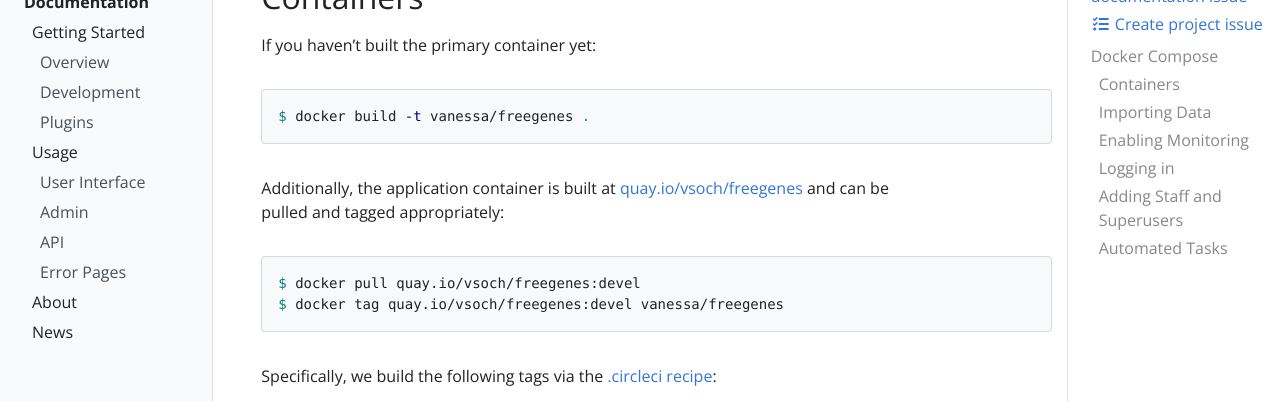
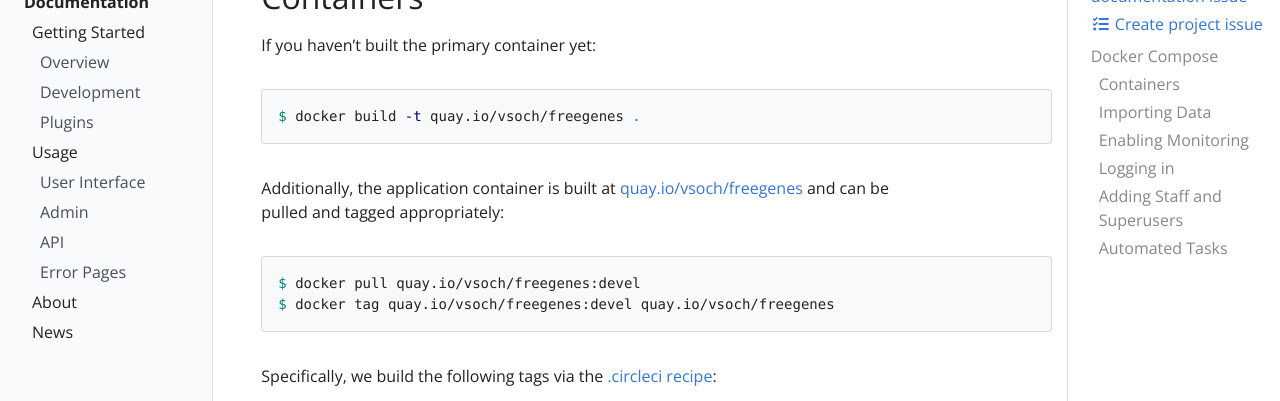
Before and after one commit to vsoch/freegenes, a Jekyll site: the page built from docs/_docs/development/start.md, in a window 1280 px wide and 900 px high, scrolled down 467 px. Shown: the part 152-553 px from the top of the window. Built offline with Jekyll 4.4.1, drawn with Linux system fonts in a browser that asks for light colours.

Commit message:
updating container names, going to cause some issues
Signed-off-by: Vanessa Sochat <vsochat@stanford.edu>

````diff
--- a/docker-compose.yml
+++ b/docker-compose.yml
@@ -3,7 +3,7 @@ db:
 
 uwsgi:
   restart: always
-  image: vanessa/freegenes
+  image: quay.io/vsoch/freegenes
   ports:
     - "8000:8000"
   volumes:
@@ -35,7 +35,7 @@ redis:
   image: redis:latest
 
 scheduler:
-  image: vanessa/freegenes
+  image: quay.io/vsoch/freegenes
   command: python /code/manage.py rqscheduler
   volumes:
     - .:/code
@@ -46,7 +46,7 @@ scheduler:
     - db
 
 worker:
-  image: vanessa/freegenes
+  image: quay.io/vsoch/freegenes
   command: python /code/manage.py rqworker default
   volumes:
     - .:/code
--- a/docs/_config.yml
+++ b/docs/_config.yml
@@ -34,7 +34,8 @@ github_repo: "freegenes"
 # Optional
 twitter: vsoch
 linkedin: vsochat
-dockerhub: vanessa
+registry: https://quay.io/repository/vsoch/freegenes?tab=info
+container: quay.io/vsoch/freegenes
 
 # Should there be feedback buttons at the bottom of pages?
 feedback: true
--- a/docs/_docs/development/start.md
+++ b/docs/_docs/development/start.md
@@ -25,14 +25,14 @@ After those steps, you should be ready to start your node.
 If you haven't built the primary container yet:
 
 ```bash
-$ docker build -t vanessa/freegenes .
+$ docker build -t {{ site.container }} .
 ```
 
 Additionally, the application container is built at [quay.io/vsoch/freegenes](https://quay.io/repository/vsoch/freegenes) and can be pulled and tagged appropriately:
 
 ```bash
 $ docker pull quay.io/vsoch/freegenes:devel
-$ docker tag quay.io/vsoch/freegenes:devel vanessa/freegenes
+$ docker tag quay.io/vsoch/freegenes:devel {{ site.container }}
 ```
 
 Specifically, we build the following tags via the [.circleci recipe](https://github.com/vsoch/freegenes/blob/master/.circleci/config.yml):
@@ -65,8 +65,8 @@ $ docker-compose logs -f uwsgi
 
 ## Importing Data
 
-If you want to export data from the [previous Flask](), you'll need to export your
-`FREEGENES_LOGIN` and `FREEGENES_PASSWORD` to the environment:
+If you want to export data from the [previous Flask](https://github.com/Koeng101/flask_freegenes),
+you'll need to export your `FREEGENES_LOGIN` and `FREEGENES_PASSWORD` to the environment:
 
 ```bash
 export FREEGENES_LOGIN=username
````
Also changed, not shown: docs/_docs/plugins/README.md (+1 -1 lines), docs/_docs/plugins/ldap/README.md (+1 -1 lines), docs/_docs/plugins/pam/README.md (+2 -2 lines), docs/_docs/plugins/saml/README.md (+1 -1 lines), https/docker-compose.yml (+4 -4 lines), README.md, 2 other files.
